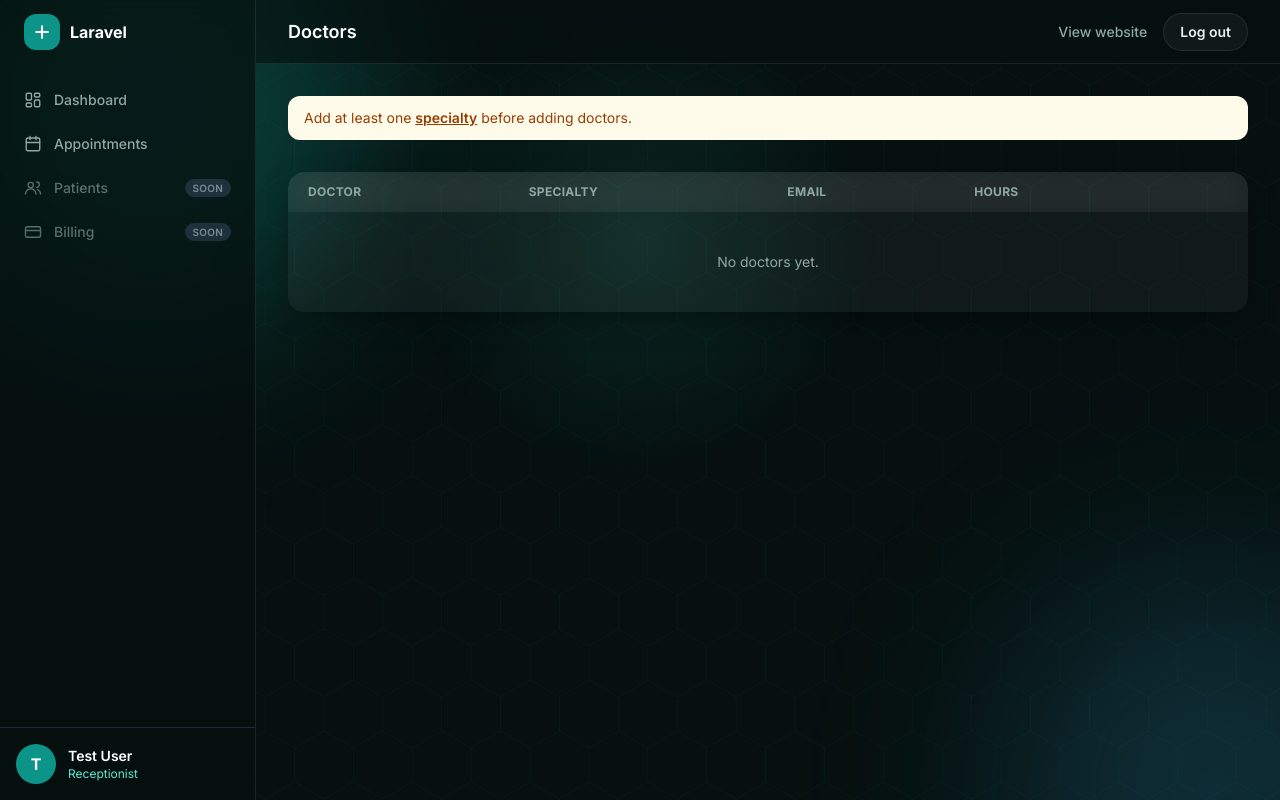
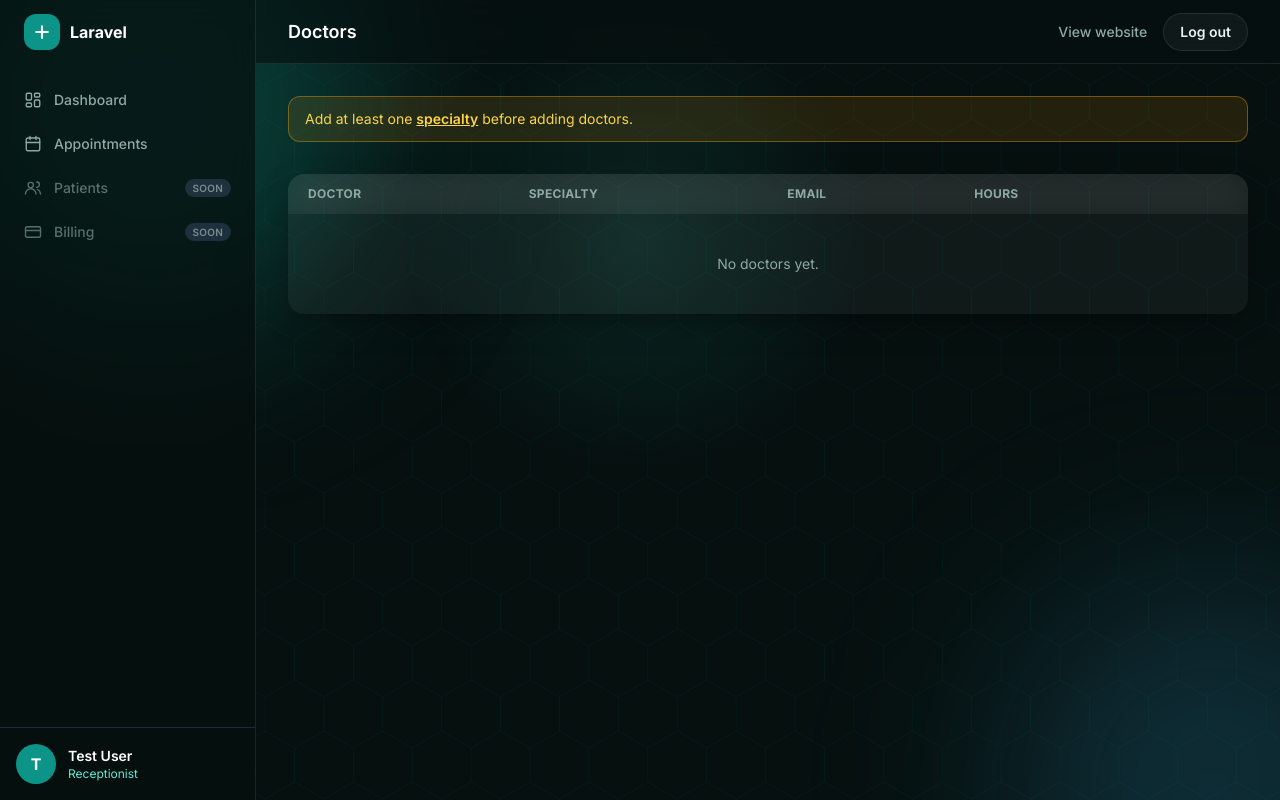
Before and after one commit to MonCiF963/clinic-management-system, a Laravel app: page /admin/doctors in a window 1280 px wide. Run offline with Laravel 12, Linux system fonts and the light colour scheme; a user stored in the database is signed in; data comes from the database, SQL or seed files in the repository; data that the repository does not hold is empty; style sheets or scripts are compiled from the project's sources.

Commit message:
Dark-theme style for amber notices (#9)
Claude-Session: https://claude.ai/code/session_01NF1ZW54xWaZnLJnSDdP8ee

Co-authored-by: Claude <noreply@anthropic.com>

```diff
--- a/public/css/dash.css
+++ b/public/css/dash.css
@@ -71,3 +71,6 @@ body.dash main .hero-btn{background:#fff!important;color:#0f766e!important;box-s
 body.dash main .hero-btn:hover{transform:translateY(-2px) scale(1.03);box-shadow:0 14px 36px -8px rgba(45,212,191,.8)!important}
 body.dash main .hero-btn::after{content:"";position:absolute;top:0;left:-70%;width:45%;height:100%;background:linear-gradient(100deg,transparent,rgba(20,184,166,.35),transparent);transform:skewX(-20deg);transition:left .7s}
 body.dash main .hero-btn:hover::after{left:130%}
+
+body.dash main .bg-amber-50{background:rgba(245,158,11,.12)!important;border:1px solid rgba(245,158,11,.4);color:#fcd34d!important}
+body.dash main .text-amber-800,body.dash main .text-amber-700{color:#fcd34d!important}
```
